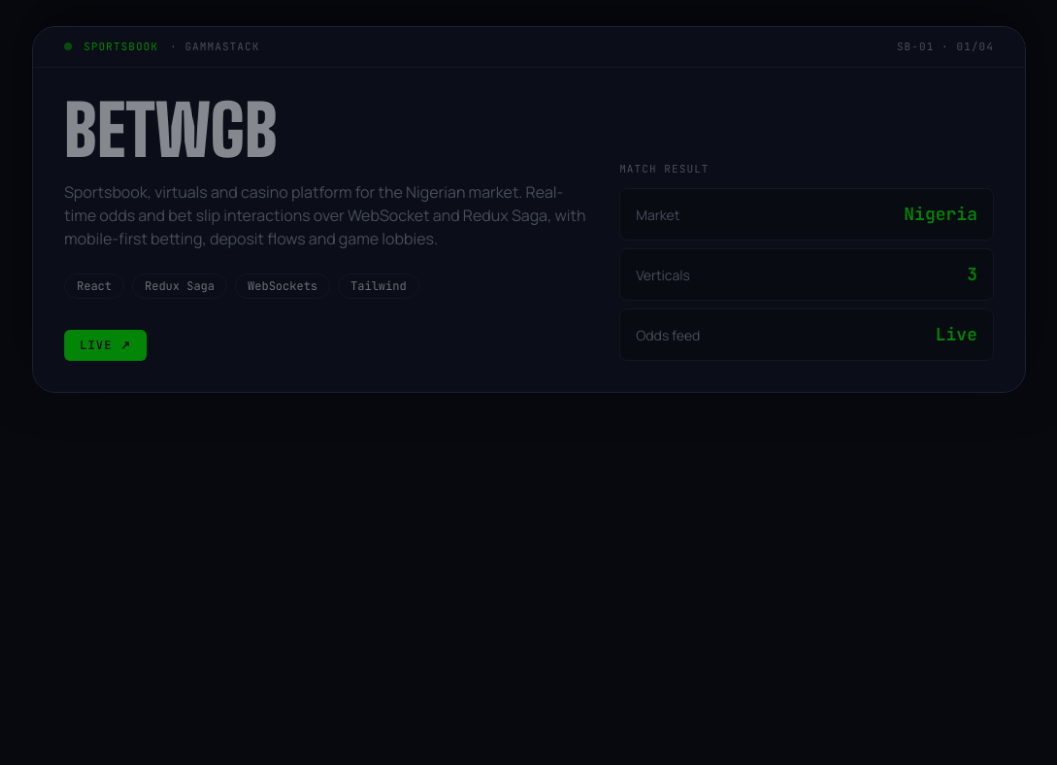
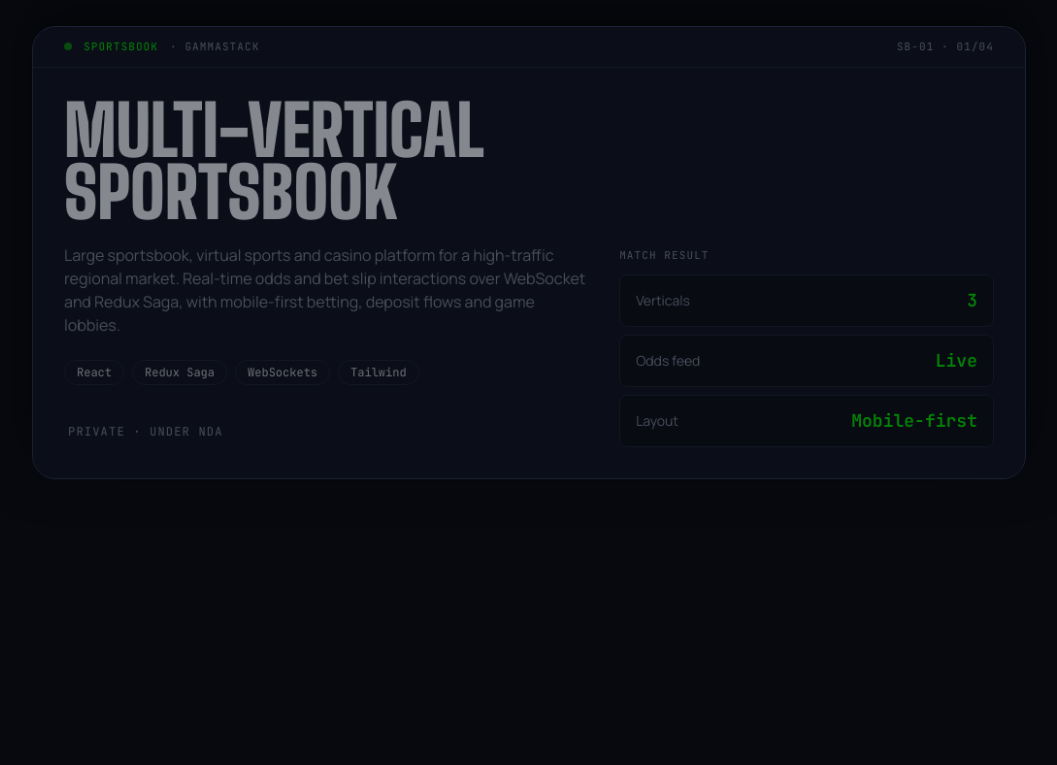
Before and after one commit to krishnpalchouhan2003-tech/portfolio, a React (Vite) app: page / in a window 1280 px wide. Shown: the part 3255-4020 px from the top of the page, without its empty margins (111-1168 px from the left). Built offline with nearby package versions, Linux system fonts and the light colour scheme.

Commit message:
Remove client project names and links from portfolio and resume

```diff
--- a/src/components/Projects.jsx
+++ b/src/components/Projects.jsx
@@ -86,7 +86,7 @@ function MatchCard({ p, i, total, progress }) {
                   Code ↗
                 </motion.a>
               )}
-              {!p.live && !p.repo && <span className="px-1 py-2 text-muted">Internal · private</span>}
+              {!p.live && !p.repo && <span className="px-1 py-2 text-muted">Private · under NDA</span>}
             </div>
           </div>
 
--- a/src/data.js
+++ b/src/data.js
@@ -36,35 +36,35 @@ export const projects = [
     code: 'SB-01',
     league: 'Sportsbook',
     year: 'GammaStack',
-    title: 'Betwgb',
+    title: 'Multi-Vertical Sportsbook',
     blurb:
-      'Sportsbook, virtuals and casino platform for the Nigerian market. Real-time odds and bet slip interactions over WebSocket and Redux Saga, with mobile-first betting, deposit flows and game lobbies.',
+      'Large sportsbook, virtual sports and casino platform for a high-traffic regional market. Real-time odds and bet slip interactions over WebSocket and Redux Saga, with mobile-first betting, deposit flows and game lobbies.',
     stack: ['React', 'Redux Saga', 'WebSockets', 'Tailwind'],
-    markets: [['Market', 'Nigeria'], ['Verticals', '3'], ['Odds feed', 'Live']],
+    markets: [['Verticals', '3'], ['Odds feed', 'Live'], ['Layout', 'Mobile-first']],
     accent: '#00e701',
-    live: 'https://betwgb.com',
-    repo: null, // client project, private code
+    live: null, // client project under NDA: no name or link
+    repo: null,
   },
   {
     code: 'SB-02',
     league: 'Sportsbook',
     year: 'GammaStack',
-    title: 'Betski',
+    title: 'Live Betting Platform',
     blurb:
       'Core sportsbook and casino features: live odds, betting workflow management and event-driven UI. Tuned WebSocket event handling for high-frequency updates so the UI stays responsive.',
     stack: ['React', 'Redux Saga', 'WebSockets', 'Tailwind'],
     markets: [['Verticals', '2'], ['Odds feed', 'Live'], ['Updates', 'Hi-freq']],
     accent: '#f5c542',
-    live: 'https://betski.com',
+    live: null,
     repo: null,
   },
   {
     code: 'BO-03',
     league: 'Back Office',
     year: 'GammaStack',
-    title: 'Arc & Gamma Sweep',
+    title: 'Internal Product Suite',
     blurb:
-      'Internal product suite: admin modules and management dashboards, a reusable UI component library, and secure role-based authentication with standard component patterns.',
+      'Back-office tools: admin modules and management dashboards, a reusable UI component library, and secure role-based authentication with standard component patterns.',
     stack: ['React', 'Redux Toolkit', 'REST APIs'],
     markets: [['Products', '2'], ['Access', 'RBAC'], ['UI kit', 'Shared']],
     accent: '#7c8cff',
```
Also changed, not shown: 1 other file (tests, documents, lock files or other folders).
